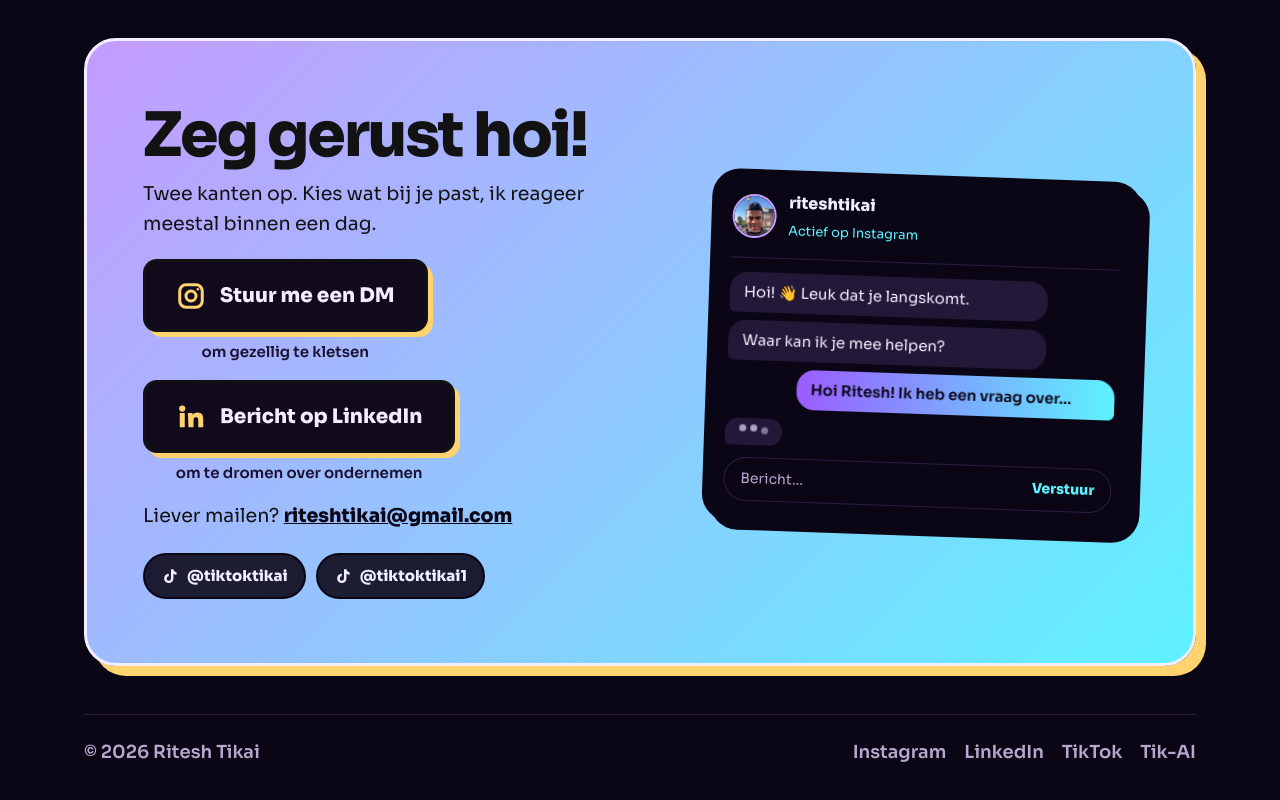
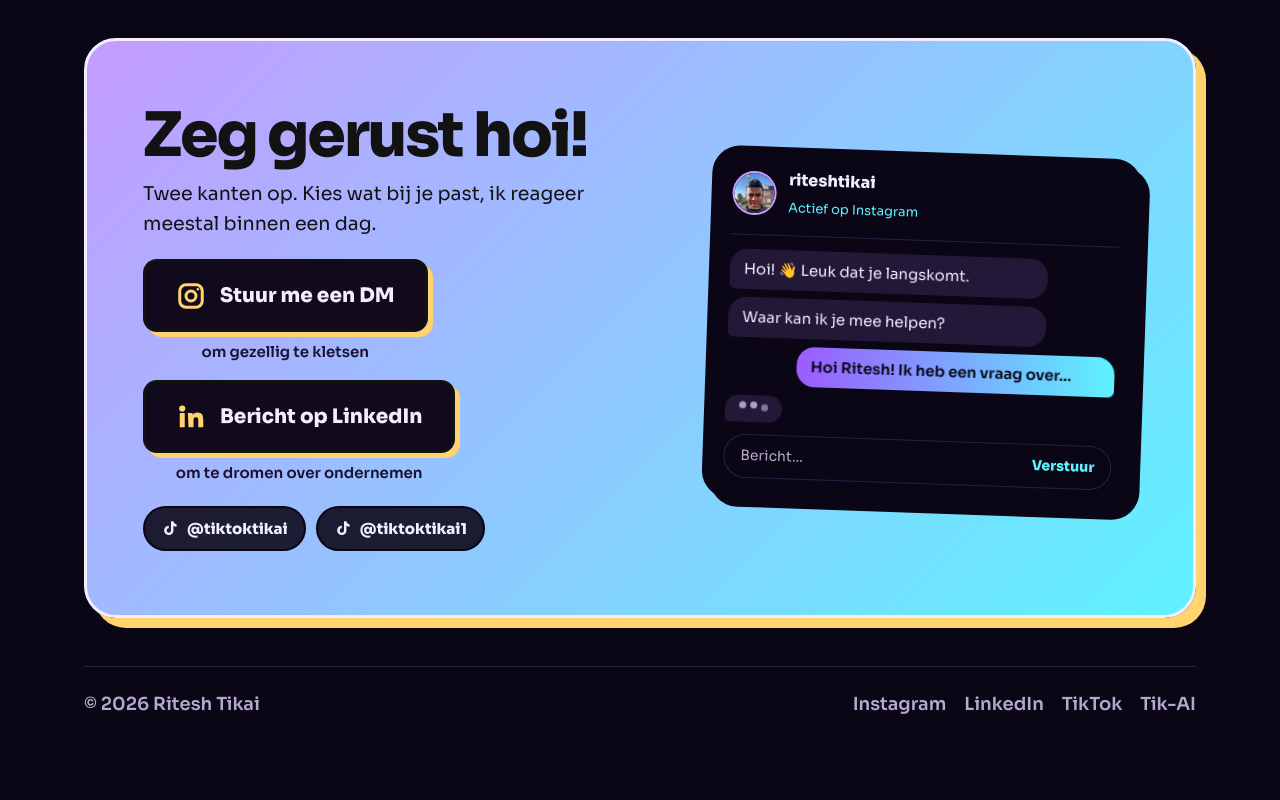
Before and after one commit to ritesh101010/riteshtikai-staging, a plain HTML site: page index.html in a window 1280 px wide. Shown: the part 3957-4757 px from the top of the page. After the commit the page ends 4716 px from the top, so only its background shows below. Drawn offline with Linux system fonts and the light colour scheme; animation ran at ten frames a second.

Commit message:
Contact: mailadres en mailoptie verwijderd
Co-Authored-By: Claude Opus 5.5 <noreply@anthropic.com>

```diff
--- a/index.html
+++ b/index.html
@@ -146,7 +146,6 @@
   .contact.dm h2{margin-bottom:14px;font-size:clamp(40px,4.8vw,62px);line-height:1}
   .contact.dm .dm-tekst>p{font-size:19px;max-width:40ch;margin-bottom:8px}
   .dm-btn{display:inline-flex;align-items:center;gap:12px;font-size:20px;padding:18px 30px;margin-top:20px}
-  .dm-mail{margin-top:18px;font-size:16px}.dm-mail a{color:#0b0616;font-weight:700}
   .contact.dm .socials{justify-content:flex-start}
   .chat{display:block;text-align:left;text-decoration:none;color:#f3eeff;background:#0b0616;border:3px solid #0b0616;border-radius:28px;padding:18px;box-shadow:8px 8px 0 #0b0616;transform:rotate(2deg);transition:transform .2s}
   .chat:hover{transform:rotate(0) translateY(-4px)}
@@ -509,7 +508,6 @@
         <h2 id="c-h">Zeg gerust hoi!</h2>
         <p>Twee kanten op. Kies wat bij je past, ik reageer meestal binnen een dag.</p>
         <div class="dm-keuzes"><div class="keuze"><a class="btn dm-btn" href="https://www.instagram.com/riteshtikai/"><svg viewBox="0 0 24 24" width="22" height="22" aria-hidden="true" fill="none" stroke="currentColor" stroke-width="2"><rect x="3" y="3" width="18" height="18" rx="5"/><circle cx="12" cy="12" r="4"/><circle cx="17.5" cy="6.5" r="1" fill="currentColor" stroke="none"/></svg><span>Stuur me een DM</span></a><small>om gezellig te kletsen</small></div><div class="keuze"><a class="btn dm-btn li" href="https://www.linkedin.com/in/ritesh-tikai-97643459/"><svg viewBox="0 0 24 24" width="22" height="22" aria-hidden="true" fill="currentColor"><path d="M4.98 3.5a2.5 2.5 0 1 1 0 5 2.5 2.5 0 0 1 0-5zM3 9.5h4V21H3zM9.5 9.5h3.8v1.6h.1c.5-1 1.8-1.9 3.7-1.9 4 0 4.7 2.5 4.7 5.8V21h-4v-5.2c0-1.2 0-2.8-1.8-2.8s-2 1.3-2 2.7V21h-4z"/></svg><span>Bericht op LinkedIn</span></a><small>om te dromen over ondernemen</small></div></div>
-        <p class="dm-mail">Liever mailen? <a href="mailto:riteshtikai@gmail.com">riteshtikai@gmail.com</a></p>
         <div class="socials" aria-label="Volg mij"><a href="https://www.tiktok.com/@tiktoktikai" rel="me"><svg viewBox="0 0 24 24" width="18" height="18" aria-hidden="true" fill="currentColor"><path d="M16.6 3c.4 2.2 1.9 3.8 4.1 4v3.3c-1.5 0-2.9-.4-4.1-1.2v6.1A6.2 6.2 0 1 1 10.4 9v3.4a2.9 2.9 0 1 0 2.9 2.9V3z"/></svg>@tiktoktikai</a><a href="https://www.tiktok.com/@tiktoktikai1" rel="me"><svg viewBox="0 0 24 24" width="18" height="18" aria-hidden="true" fill="currentColor"><path d="M16.6 3c.4 2.2 1.9 3.8 4.1 4v3.3c-1.5 0-2.9-.4-4.1-1.2v6.1A6.2 6.2 0 1 1 10.4 9v3.4a2.9 2.9 0 1 0 2.9 2.9V3z"/></svg>@tiktoktikai1</a></div>
       </div>
       <a class="chat" href="https://www.instagram.com/riteshtikai/" aria-label="Open het Instagram-profiel van @riteshtikai">
```
